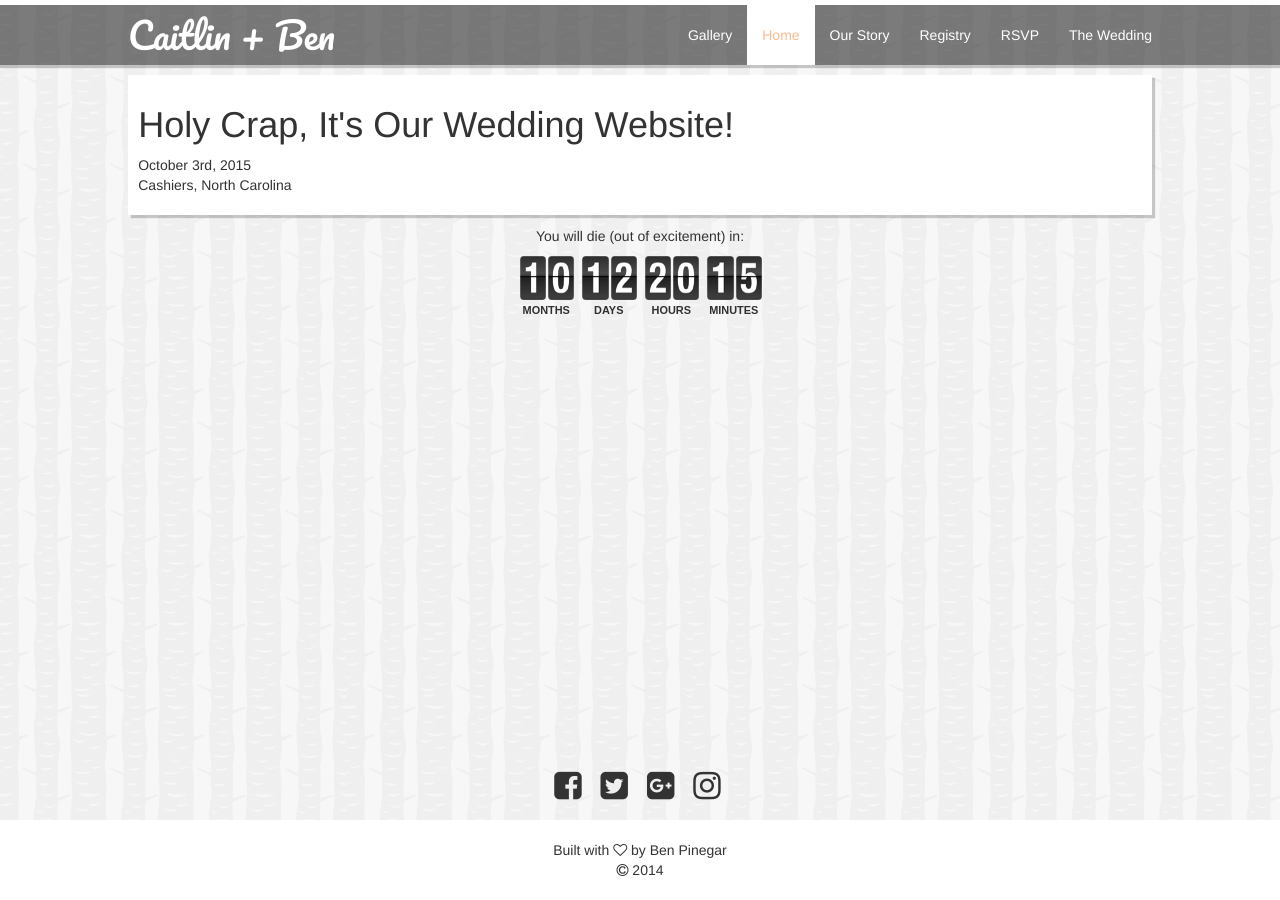
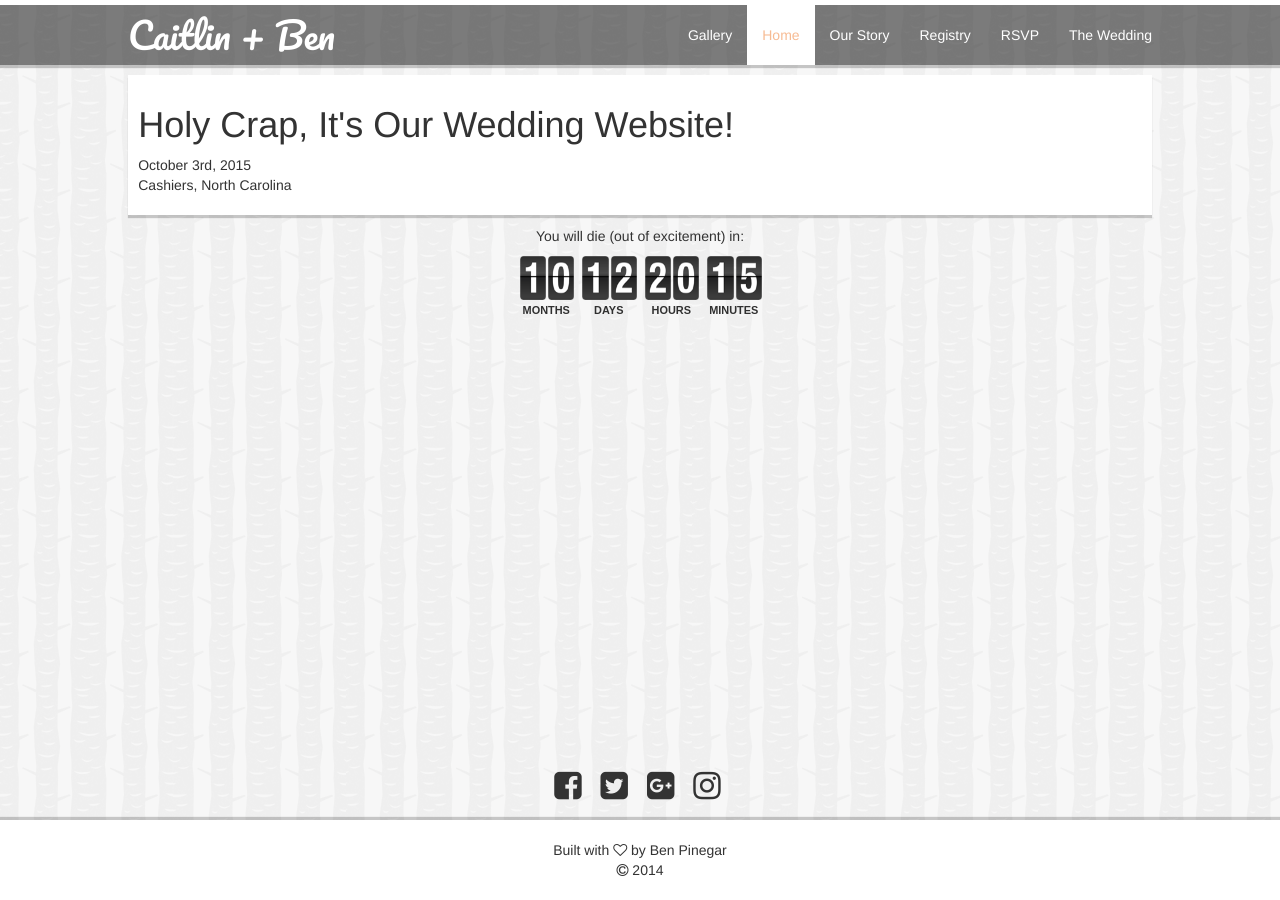
Before and after one commit to bpinegar/bpinegar.github.io, a Jekyll site: the page built from index.html, in a window 1280 px wide. Built offline with Jekyll 4.4.1, drawn with Linux system fonts in a browser that asks for light colours; nearby versions of some CDN libraries.

Commit message:
Update _custom.scss

```diff
--- a/_sass/_custom.scss
+++ b/_sass/_custom.scss
@@ -22,6 +22,7 @@ footer {
   background-color: #fff;
   padding-top: 20px;
   padding-bottom: 10px;
+  box-shadow: 0px -3px 1px rgba(0,0,0,0.2);
 }
 .navbar-stripe {
   display: none;
@@ -40,7 +41,7 @@ footer {
   padding: 1%;
   margin-top: 1%;
   margin-bottom: 1%;
-  box-shadow: 3px 3px 1px rgba(0,0,0,0.2);
+  box-shadow: 0px 3px 1px rgba(0,0,0,0.2);
 }
 .navbar {
   border: none;
```
